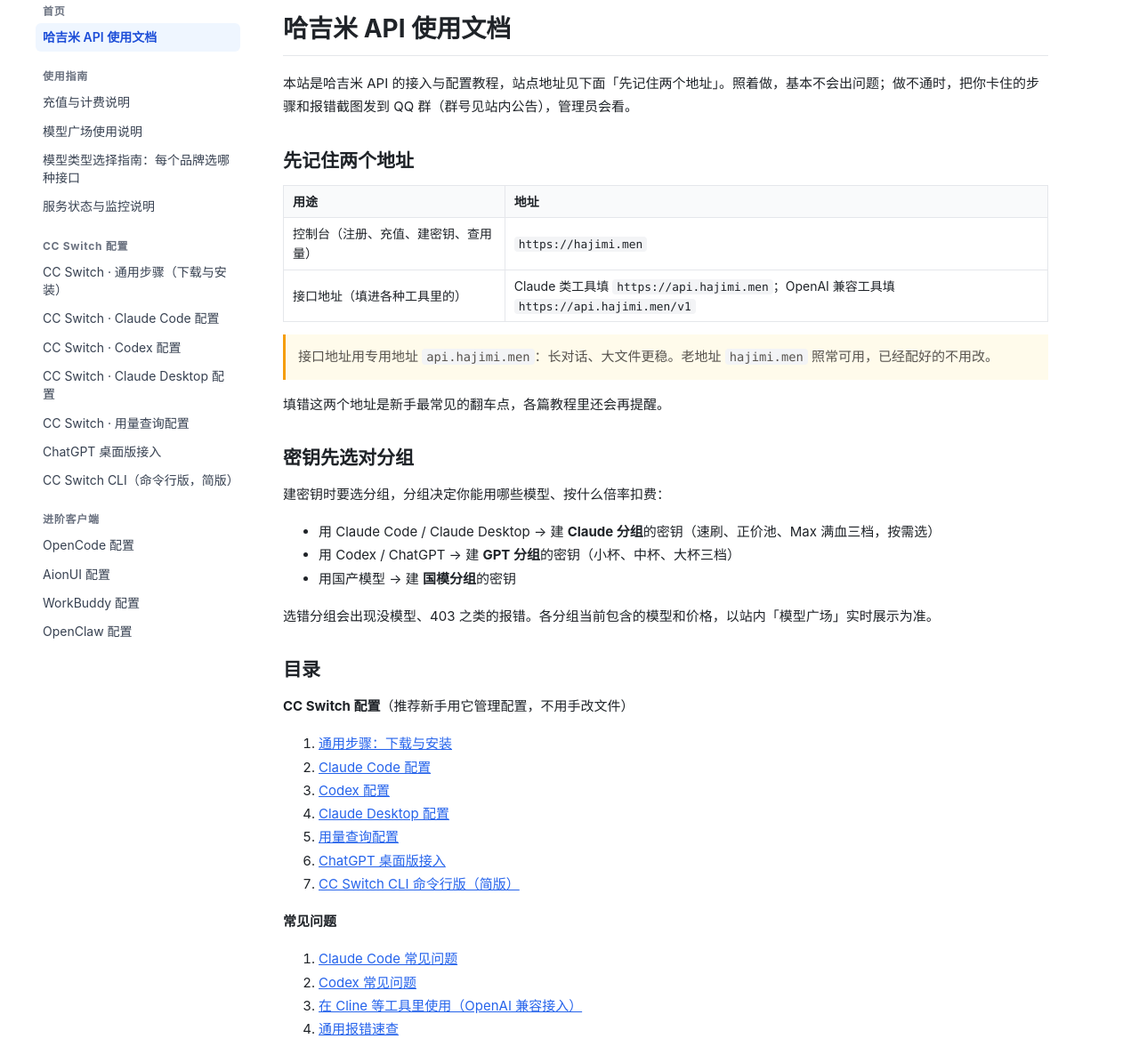
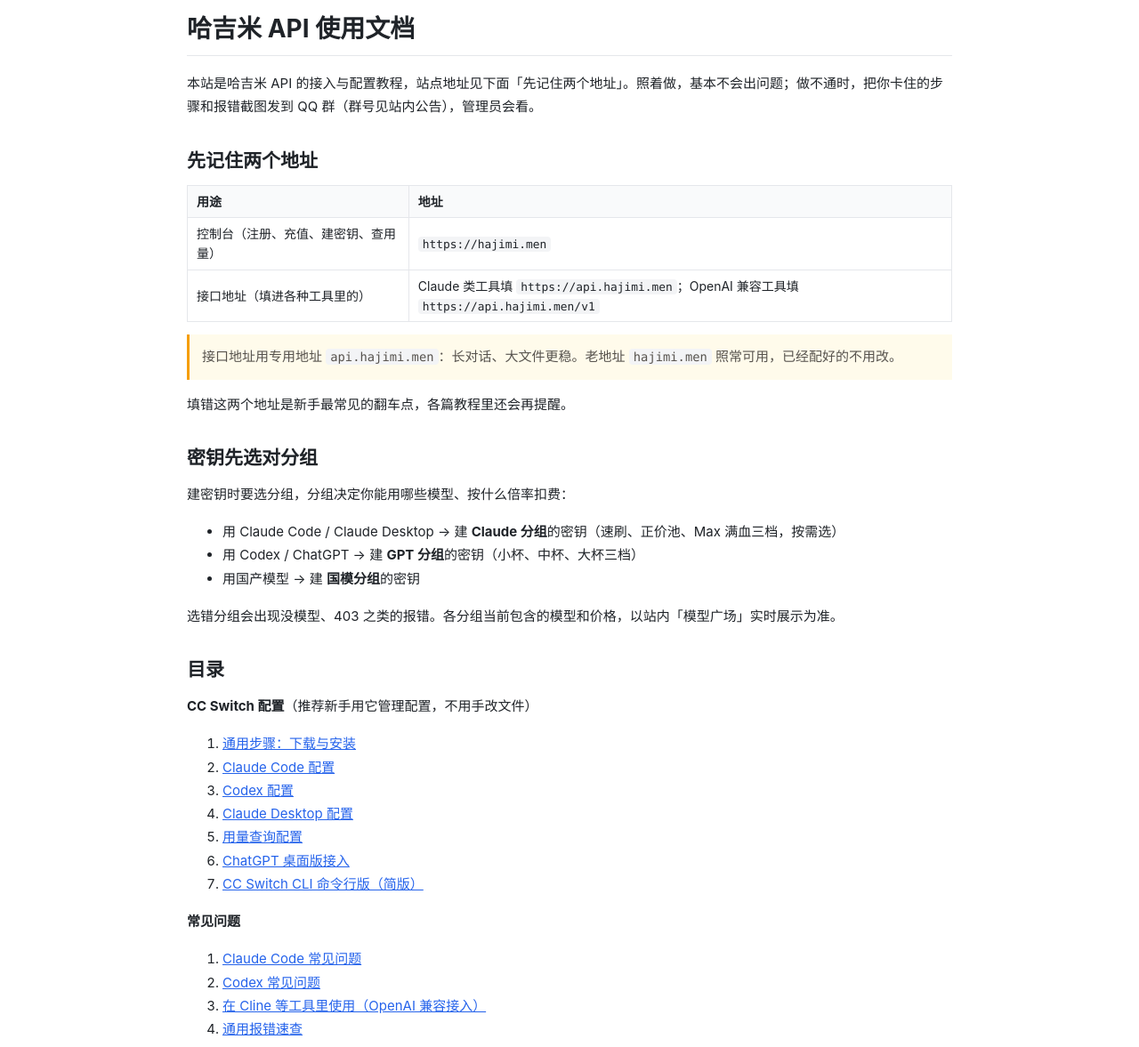
Before and after one commit to wangxiangbin1998-bot/hajimi-docs, a plain HTML site: page index.html in a window 1280 px wide. Shown: the part 70-1247 px from the top of the page at 89% size. Drawn offline with Linux system fonts and the light colour scheme.

Commit message:
文档站去掉侧边目录导航，只保留首页正文目录

```diff
--- a/index.html
+++ b/index.html
@@ -11,15 +11,9 @@
   header .logo { font-weight: 700; font-size: 17px; }
   header .sub { color: #6b7280; font-size: 13px; }
   header a.home { margin-left: auto; color: #2563eb; text-decoration: none; font-size: 14px; }
-  .layout { display: flex; max-width: 1240px; margin: 0 auto; }
-  nav { width: 264px; flex: none; padding: 20px 14px 40px 20px; position: sticky; top: 53px; height: calc(100vh - 53px); overflow-y: auto; }
-  .nav-sec { font-size: 12px; font-weight: 700; color: #6b7280; letter-spacing: .06em; margin: 18px 8px 6px; }
-  .nav-sec:first-child { margin-top: 0; }
-  .nav-item { display: block; padding: 6px 8px; border-radius: 6px; color: #374151; text-decoration: none; font-size: 14px; line-height: 1.45; }
-  .nav-item:hover { background: #f3f4f6; }
-  .nav-item.active { background: #eff6ff; color: #1d4ed8; font-weight: 600; }
-  main { flex: 1; min-width: 0; padding: 26px 34px 80px; }
-  .page { display: none; max-width: 860px; }
+  .layout { max-width: 940px; margin: 0 auto; }
+  main { padding: 26px 34px 80px; }
+  .page { display: none; max-width: 860px; margin: 0 auto; }
   .page.show { display: block; }
   .page h1 { font-size: 28px; margin: 4px 0 18px; padding-bottom: 12px; border-bottom: 1px solid #e5e7eb; }
   .page h2 { font-size: 21px; margin: 30px 0 12px; }
@@ -34,59 +28,18 @@
   .page th { background: #f9fafb; }
   .page blockquote { margin: 14px 0; padding: 8px 14px; border-left: 3px solid #f59e0b; background: #fffbeb; color: #57534e; }
   .page blockquote p { margin: 4px 0; }
-  .menu-btn { display: none; border: 1px solid #e5e7eb; background: #fff; border-radius: 6px; padding: 5px 10px; font-size: 14px; cursor: pointer; }
   @media (max-width: 860px) {
-    .menu-btn { display: block; }
-    .layout { flex-direction: column; }
-    nav { display: none; width: 100%; position: static; height: auto; border-bottom: 1px solid #e5e7eb; }
-    nav.open { display: block; }
     main { padding: 18px 16px 60px; }
   }
 </style>
 </head>
 <body>
 <header>
-  <button class="menu-btn" onclick="document.querySelector('nav').classList.toggle('open')">目录</button>
   <div class="logo">哈吉米 API</div>
   <div class="sub">使用文档</div>
   <a class="home" href="https://hajimi.men">返回官网 →</a>
 </header>
 <div class="layout">
-  <nav><div class="nav-sec">首页</div>
-<a class="nav-item" data-slug="README" href="#README">哈吉米 API 使用文档</a>
-<div class="nav-sec">使用指南</div>
-<a class="nav-item" data-slug="guide-充值与计费说明" href="#guide-充值与计费说明">充值与计费说明</a>
-<a class="nav-item" data-slug="guide-模型广场说明" href="#guide-模型广场说明">模型广场使用说明</a>
-<a class="nav-item" data-slug="guide-模型类型选择" href="#guide-模型类型选择">模型类型选择指南：每个品牌选哪种接口</a>
-<a class="nav-item" data-slug="guide-状态与监控说明" href="#guide-状态与监控说明">服务状态与监控说明</a>
-<div class="nav-sec">CC Switch 配置</div>
-<a class="nav-item" data-slug="ccswitch-1-通用步骤" href="#ccswitch-1-通用步骤">CC Switch · 通用步骤（下载与安装）</a>
-<a class="nav-item" data-slug="ccswitch-2-claude-code" href="#ccswitch-2-claude-code">CC Switch · Claude Code 配置</a>
-<a class="nav-item" data-slug="ccswitch-3-codex" href="#ccswitch-3-codex">CC Switch · Codex 配置</a>
-<a class="nav-item" data-slug="ccswitch-4-claude-desktop" href="#ccswitch-4-claude-desktop">CC Switch · Claude Desktop 配置</a>
-<a class="nav-item" data-slug="ccswitch-5-用量查询" href="#ccswitch-5-用量查询">CC Switch · 用量查询配置</a>
-<a class="nav-item" data-slug="ccswitch-6-chatgpt" href="#ccswitch-6-chatgpt">ChatGPT 桌面版接入</a>
-<a class="nav-item" data-slug="ccswitch-7-cli" href="#ccswitch-7-cli">CC Switch CLI（命令行版，简版）</a>
-<div class="nav-sec">进阶客户端</div>
-<a class="nav-item" data-slug="advanced-opencode" href="#advanced-opencode">OpenCode 配置</a>
-<a class="nav-item" data-slug="advanced-aionui" href="#advanced-aionui">AionUI 配置</a>
-<a class="nav-item" data-slug="advanced-workbuddy" href="#advanced-workbuddy">WorkBuddy 配置</a>
-<a class="nav-item" data-slug="advanced-openclaw" href="#advanced-openclaw">OpenClaw 配置</a>
-<a class="nav-item" data-slug="advanced-chatbox" href="#advanced-chatbox">Chatbox 配置</a>
-<a class="nav-item" data-slug="advanced-sillytavern" href="#advanced-sillytavern">SillyTavern（酒馆）配置</a>
-<a class="nav-item" data-slug="advanced-cherry-studio" href="#advanced-cherry-studio">Cherry Studio 配置</a>
-<a class="nav-item" data-slug="advanced-kelivo" href="#advanced-kelivo">Kelivo 配置</a>
-<a class="nav-item" data-slug="advanced-rikkahub" href="#advanced-rikkahub">RikkaHub 配置</a>
-<div class="nav-sec">常见问题</div>
-<a class="nav-item" data-slug="faq-claude-code" href="#faq-claude-code">Claude Code 常见问题</a>
-<a class="nav-item" data-slug="faq-codex" href="#faq-codex">Codex 常见问题</a>
-<a class="nav-item" data-slug="faq-cline" href="#faq-cline">在 Cline 等工具里使用（OpenAI 兼容接入）</a>
-<a class="nav-item" data-slug="faq-通用报错速查" href="#faq-通用报错速查">通用报错速查</a>
-<div class="nav-sec">声明与政策</div>
-<a class="nav-item" data-slug="tos-服务条款" href="#tos-服务条款">服务条款</a>
-<a class="nav-item" data-slug="tos-使用政策" href="#tos-使用政策">使用政策</a>
-<a class="nav-item" data-slug="tos-服务特定条款" href="#tos-服务特定条款">服务特定条款</a>
-<a class="nav-item" data-slug="tos-支持的国家和地区" href="#tos-支持的国家和地区">支持的国家和地区</a></nav>
   <main><article class="page" id="page-README"><h1>哈吉米 API 使用文档</h1>
 <p>本站是哈吉米 API 的接入与配置教程，站点地址见下面「先记住两个地址」。照着做，基本不会出问题；做不通时，把你卡住的步骤和报错截图发到 QQ 群（群号见站内公告），管理员会看。</p>
 <h2>先记住两个地址</h2>
@@ -1707,10 +1660,6 @@ web_search_request = true
       document.getElementById('page-README').classList.add('show');
       slug = 'README';
     }
-    document.querySelectorAll('.nav-item').forEach(function (a) {
-      a.classList.toggle('active', a.dataset.slug === slug);
-    });
-    document.querySelector('nav').classList.remove('open');
     window.scrollTo(0, 0);
   }
   window.addEventListener('hashchange', route);
```
